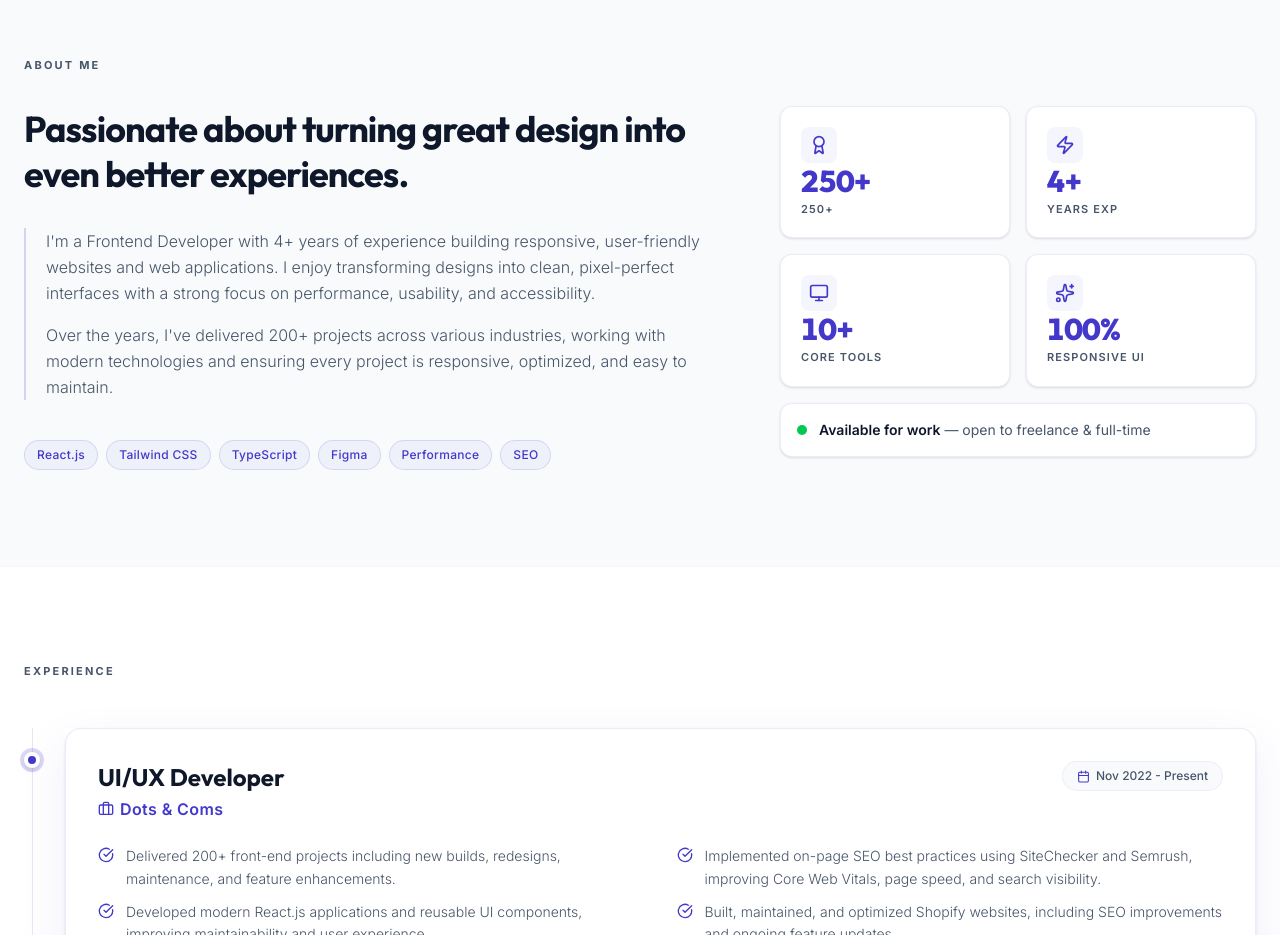
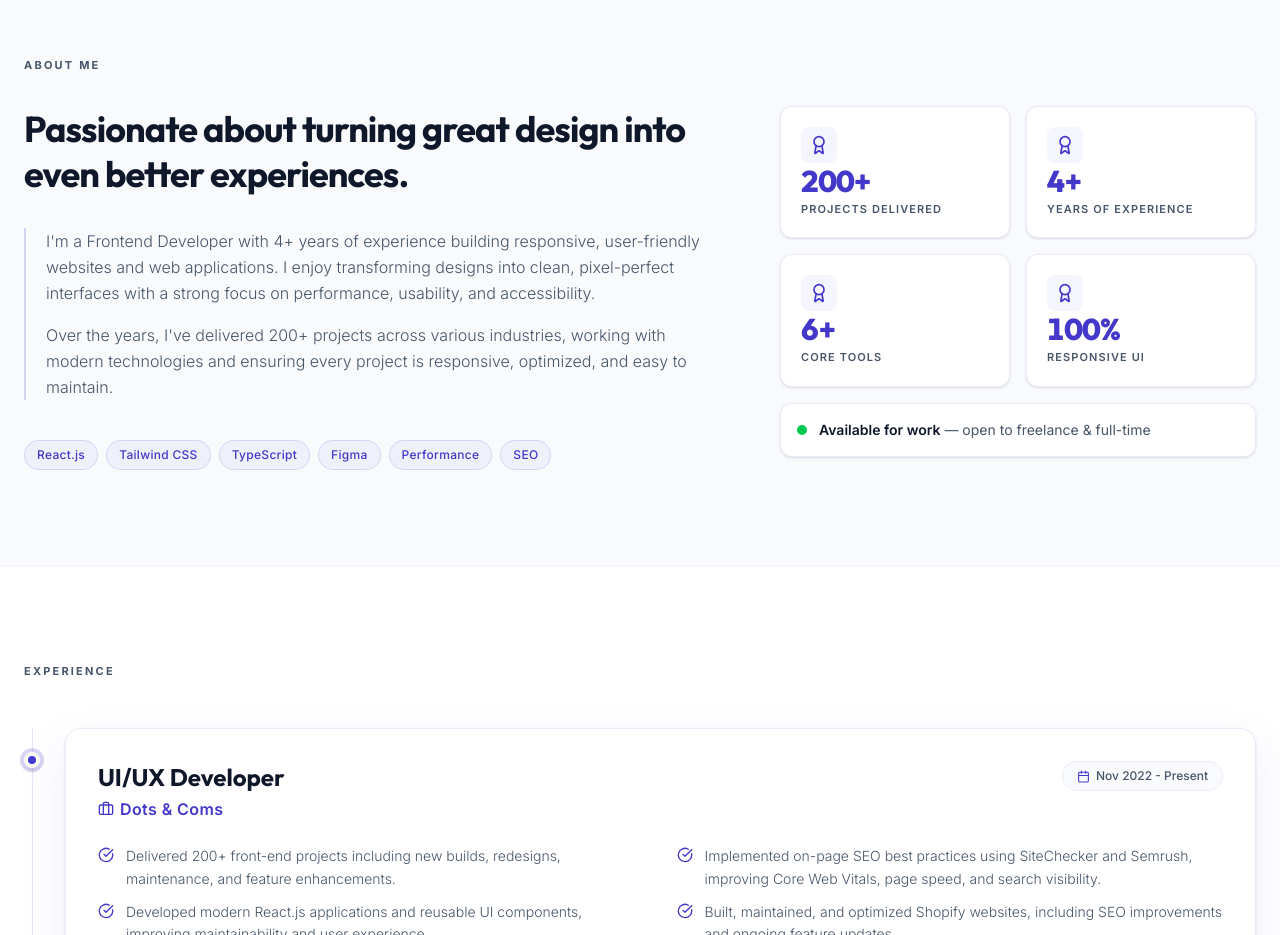
Before and after one commit to chaitali-more/frontend-portfolio, a React (Vite) app: page / in a window 1280 px wide. Shown: the part 840-1775 px from the top of the page. Built offline with nearby package versions, Linux system fonts and the light colour scheme.

Commit message:
Changed numbers

```diff
--- a/src/components/About.tsx
+++ b/src/components/About.tsx
@@ -4,7 +4,7 @@ import { stats } from '../data';
 import { Award, Zap, Monitor, Sparkles } from 'lucide-react';
 
 const iconsMap: Record<string, React.ReactNode> = {
-  '250+': <Award className="text-primary" size={20} />,
+  '200+': <Award className="text-primary" size={20} />,
   '4+': <Zap className="text-primary" size={20} />,
   '10+': <Monitor className="text-primary" size={20} />,
   '100%': <Sparkles className="text-primary" size={20} />,
--- a/src/data.ts
+++ b/src/data.ts
@@ -6,22 +6,22 @@ import pharmafuseVideo from './assets/videos/pharmafuseVideo.mp4';
 
 export const stats: Stat[] = [
   {
-    label: '250+',
-    value: '250+',
+    label: 'Projects Delivered ',
+    value: '200+',
     description: 'Client Satisfaction Index based on modern UX delivery and speed.',
   },
   {
-    label: '4+',
+    label: 'Years of Experience',
     value: '4+',
     description: 'Average turnaround communication response time for active projects.',
   },
   {
-    label: '10+',
-    value: '10+',
+    label: 'Core Tools',
+    value: '6+',
     description: 'Core developer libraries and visual tools used on a daily basis.',
   },
   {
-    label: '100%',
+    label: 'Responsive UI',
     value: '100%',
     description: 'Clean, reliable system architecture and perfect code standards.',
   },
```
